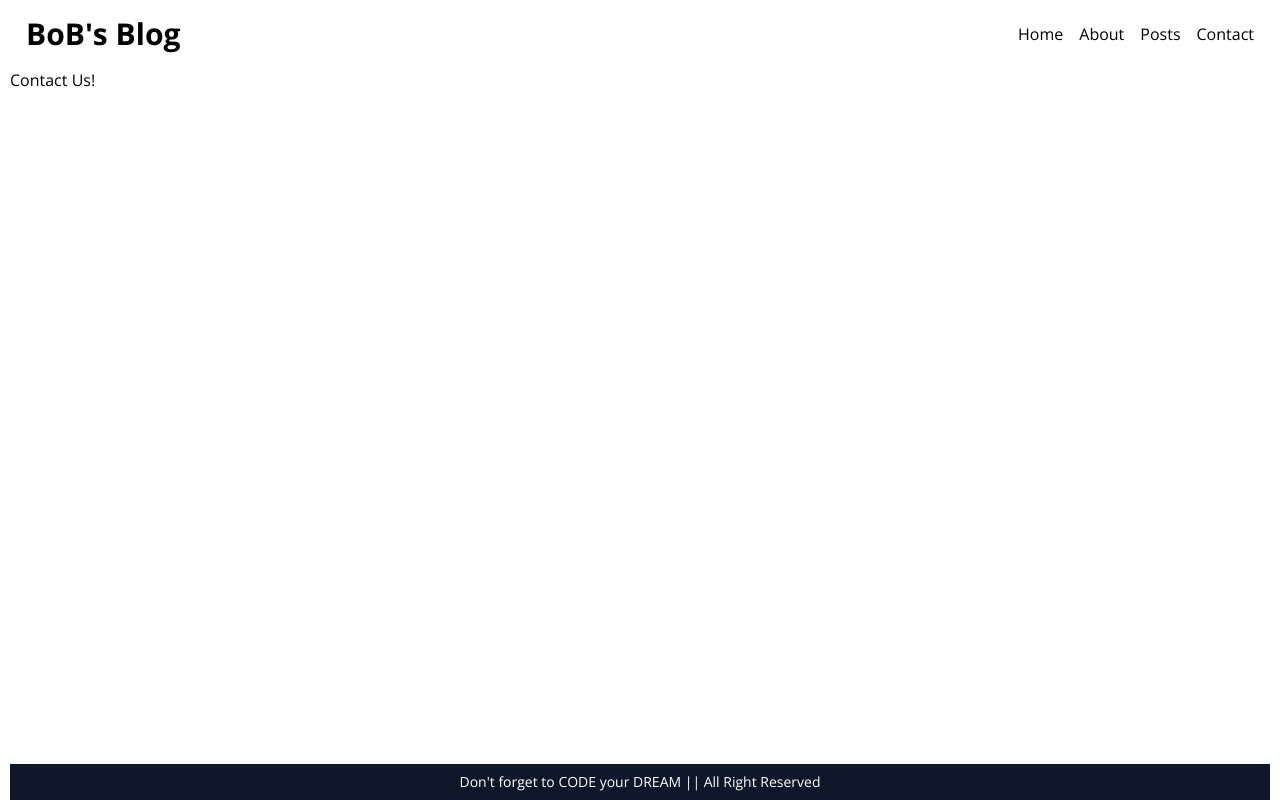
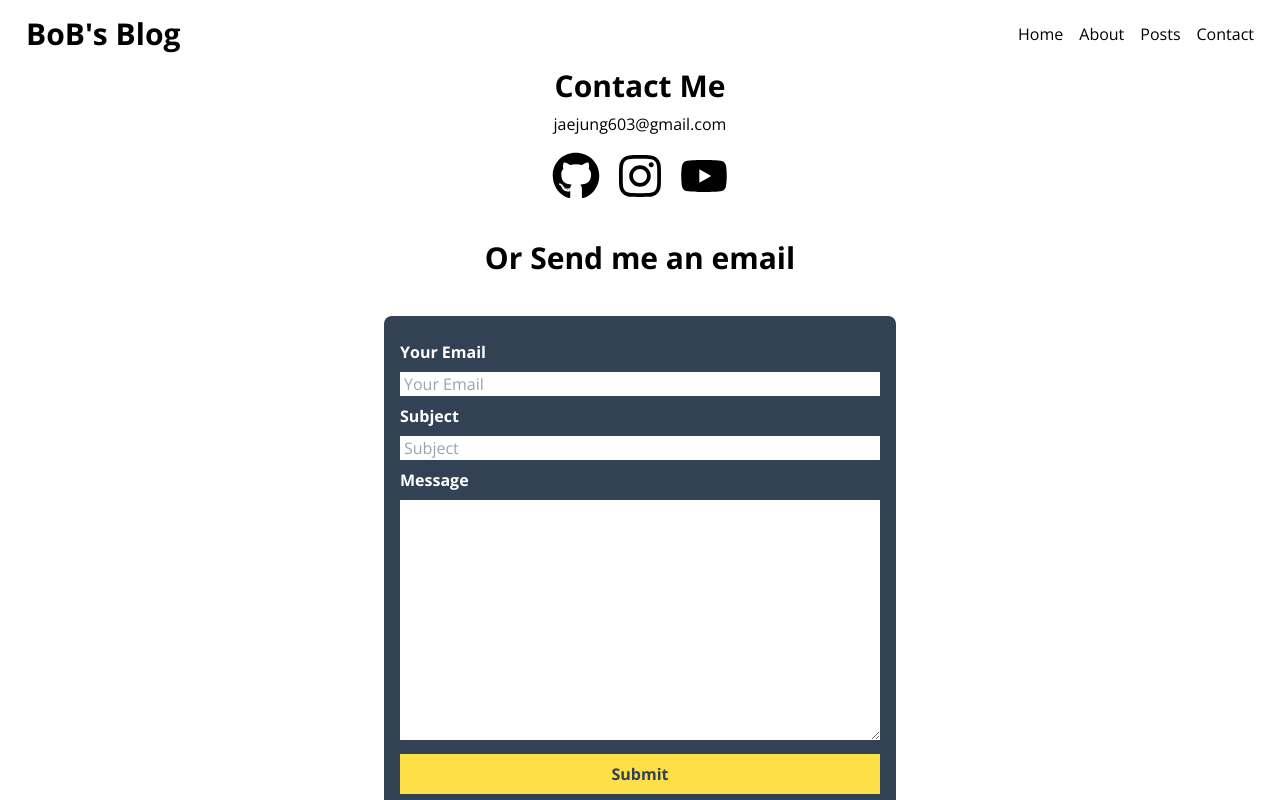
Before and after one commit to bggbr/nextjs-starter-kit, a Next.js app in the folder my-app/: page /contact in a window 1280 px wide. Built offline with nearby package versions, Linux system fonts and the light colour scheme.

Commit message:
이메일 보내기 퍼블리싱 및 배너 생성

```diff
--- a/my-app/src/app/contact/page.tsx
+++ b/my-app/src/app/contact/page.tsx
@@ -1,3 +1,11 @@
+import ContactMe from "@/components/ContactMe";
+import SendEmail from "@/components/SendEmail";
+
 export default function Contact() {
-    return <h1>Contact Us!</h1>;
+    return (
+        <>
+            <ContactMe />
+            <SendEmail />
+        </>
+    );
 }
--- /dev/null
+++ b/my-app/src/components/ContactMe.tsx
@@ -0,0 +1,15 @@
+import { FaGithub, FaInstagram, FaYoutube } from "react-icons/fa";
+
+export default function ContactMe() {
+    return (
+        <div className='text-center'>
+            <h3 className='text-3xl font-bold mb-2'>Contact Me</h3>
+            <p className='mb-4'>jaejung603@gmail.com</p>
+            <div className='flex gap-4 justify-center mb-10'>
+                <FaGithub className='text-5xl' />
+                <FaInstagram className='text-5xl' />
+                <FaYoutube className='text-5xl' />
+            </div>
+        </div>
+    );
+}
--- /dev/null
+++ b/my-app/src/components/SendEmail.tsx
@@ -0,0 +1,54 @@
+"use client";
+import React, { useState } from "react";
+export default function SendEmail() {
+    const [email, setEmail] = useState("");
+    const [subject, setSubject] = useState("");
+    const [message, setMessage] = useState("");
+    const [isButton, setIsButton] = useState(false);
+
+    const sendEmail = (e: React.FormEvent) => {
+        e.preventDefault();
+        if (!validateInputs()) return;
+
+        const formData = { email, subject, message };
+        console.log(formData);
+
+        setIsButton(!isButton);
+    };
+
+    const validateInputs = () => (email.trim() && subject.trim() && message.trim() ? true : (alert("Please fill in all fields."), false));
+
+    return (
+        <>
+            <h3 className='text-3xl font-bold text-center mb-10'>Or Send me an email</h3>
+            {isButton && (
+                <div className='flex items-center justify-center rounded-xl bg-green-300 max-w-lg my-4 text-center h-12 mx-auto font-semibold text-xl'>
+                    ✅ 전송 완료!!
+                </div>
+            )}
+            <form className='rounded-lg bg-slate-700 max-w-lg p-4 mx-auto' action='submit' onSubmit={sendEmail}>
+                <p className='text-white font-bold my-2'>Your Email</p>
+                <input
+                    className='pl-1 w-full'
+                    type='text'
+                    placeholder='Your Email'
+                    onChange={(e: React.ChangeEvent<HTMLInputElement>) => setEmail(e.target.value)}
+                />
+                <p className='text-white font-bold my-2'>Subject</p>
+                <input
+                    className='pl-1 w-full'
+                    type='text'
+                    placeholder='Subject'
+                    onChange={(e: React.ChangeEvent<HTMLInputElement>) => setSubject(e.target.value)}
+                />
+                <p className='text-white font-bold my-2'>Message</p>
+                <textarea
+                    className='pl-1 w-full'
+                    rows={10}
+                    onChange={(e: React.ChangeEvent<HTMLTextAreaElement>) => setMessage(e.target.value)}
+                ></textarea>
+                <button className='w-full font-bold h-10 bg-yellow-300 text-slate-700 my-2'>Submit</button>
+            </form>
+        </>
+    );
+}
```
